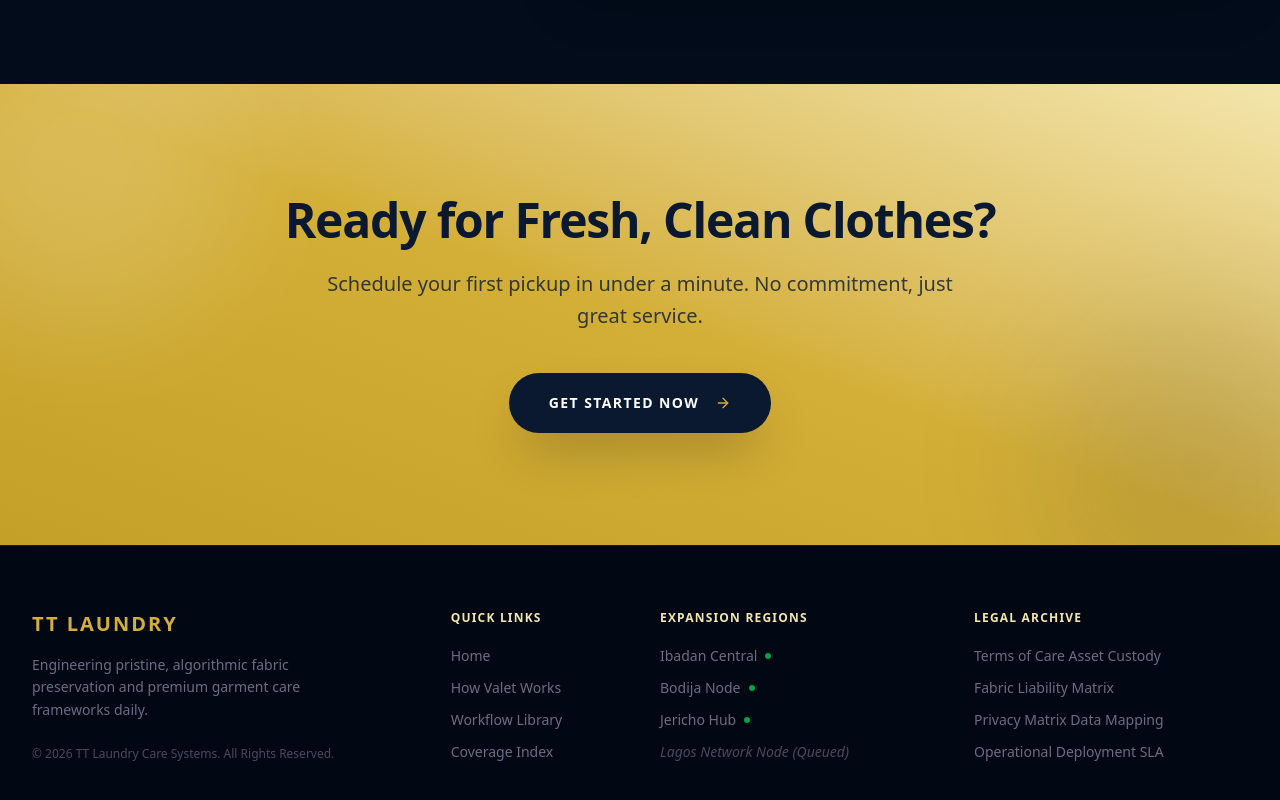
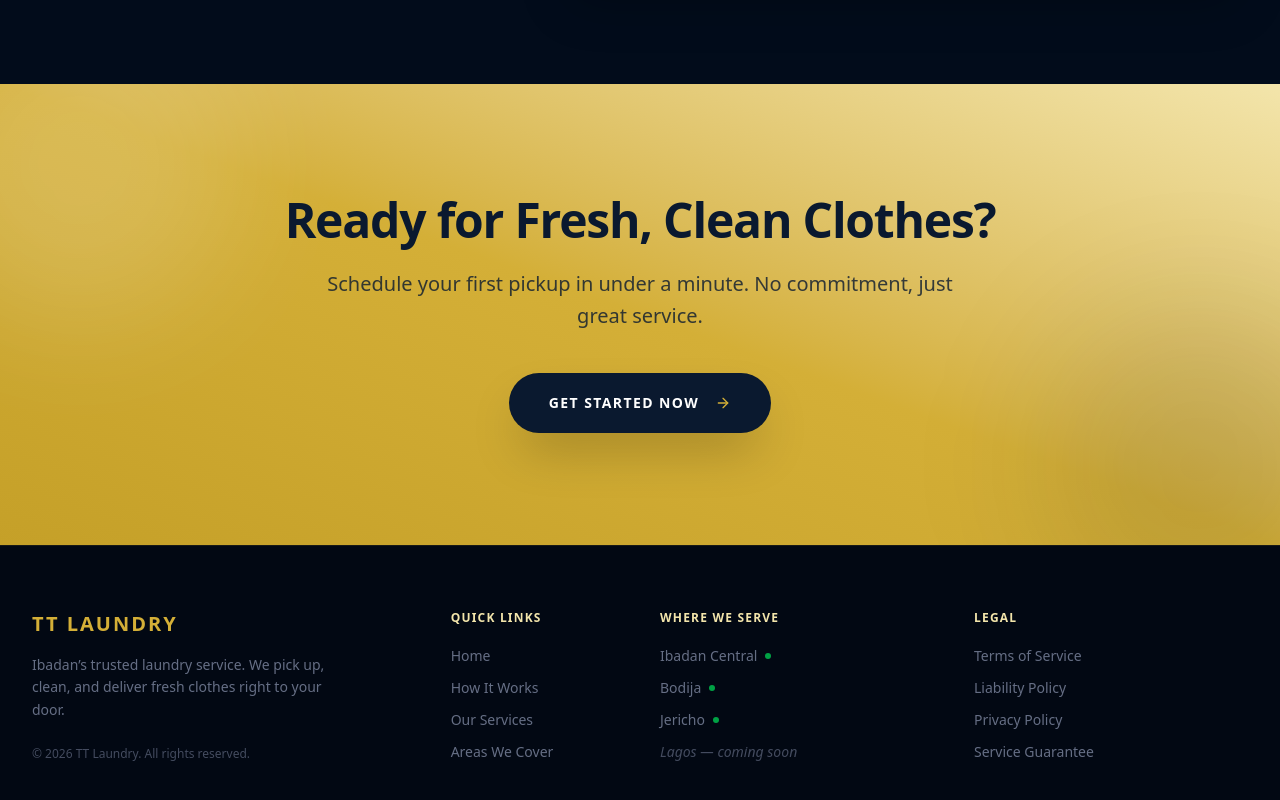
Before and after one commit to Philip-Ajayi/TT, a Next.js app: page / in a window 1280 px wide. Shown: the part 3855-4655 px from the top of the page. Built offline with nearby package versions, Linux system fonts and the light colour scheme.

Commit message:
Update footer.tsx

```diff
--- a/components/footer.tsx
+++ b/components/footer.tsx
@@ -3,46 +3,46 @@ export default function Footer() {
     <footer className="w-full bg-[#020813] text-platinum border-t border-gold-metallic/10 py-16 px-4 sm:px-6 lg:px-8 relative z-20">
       <div className="max-w-7xl mx-auto grid grid-cols-1 sm:grid-cols-2 lg:grid-cols-12 gap-10">
 
-        {/* Primary Identity Segment Column */}
+        {/* Brand Identity */}
         <div className="lg:col-span-4 flex flex-col justify-between">
           <div>
             <span className="text-xl font-black tracking-widest text-gold-metallic mb-4 block">
               TT LAUNDRY
             </span>
             <p className="text-sm text-platinum/60 max-w-xs leading-relaxed mb-6">
-              Engineering pristine, algorithmic fabric preservation and premium garment care frameworks daily.
+              Ibadan’s trusted laundry service. We pick up, clean, and deliver fresh clothes right to your door.
             </p>
           </div>
           <span className="text-xs text-platinum/40 block">
-            © 2026 TT Laundry Care Systems. All Rights Reserved.
+            © 2026 TT Laundry. All rights reserved.
           </span>
         </div>
 
-        {/* Navigation Core Track Links Column */}
+        {/* Quick Links */}
         <div className="lg:col-span-2 flex flex-col gap-3">
           <span className="text-xs font-bold tracking-widest text-gold-pastel uppercase mb-2">Quick Links</span>
           <a href="#home" className="text-sm text-platinum/60 hover:text-gold-metallic transition-colors">Home</a>
-          <a href="#how-it-works" className="text-sm text-platinum/60 hover:text-gold-metallic transition-colors">How Valet Works</a>
-          <a href="#services" className="text-sm text-platinum/60 hover:text-gold-metallic transition-colors">Workflow Library</a>
-          <a href="#coverage" className="text-sm text-platinum/60 hover:text-gold-metallic transition-colors">Coverage Index</a>
+          <a href="#how-it-works" className="text-sm text-platinum/60 hover:text-gold-metallic transition-colors">How It Works</a>
+          <a href="#services" className="text-sm text-platinum/60 hover:text-gold-metallic transition-colors">Our Services</a>
+          <a href="#coverage" className="text-sm text-platinum/60 hover:text-gold-metallic transition-colors">Areas We Cover</a>
         </div>
 
-        {/* Expansion Nodes Status Links Column */}
+        {/* Locations */}
         <div className="lg:col-span-3 flex flex-col gap-3">
-          <span className="text-xs font-bold tracking-widest text-gold-pastel uppercase mb-2">Expansion Regions</span>
+          <span className="text-xs font-bold tracking-widest text-gold-pastel uppercase mb-2">Where We Serve</span>
           <span className="text-sm text-platinum/60 flex items-center gap-2">Ibadan Central <span className="w-1.5 h-1.5 bg-green-500 rounded-full animate-pulse" /></span>
-          <span className="text-sm text-platinum/60 flex items-center gap-2">Bodija Node <span className="w-1.5 h-1.5 bg-green-500 rounded-full animate-pulse" /></span>
-          <span className="text-sm text-platinum/60 flex items-center gap-2">Jericho Hub <span className="w-1.5 h-1.5 bg-green-500 rounded-full animate-pulse" /></span>
-          <span className="text-sm text-platinum/40 italic">Lagos Network Node (Queued)</span>
+          <span className="text-sm text-platinum/60 flex items-center gap-2">Bodija <span className="w-1.5 h-1.5 bg-green-500 rounded-full animate-pulse" /></span>
+          <span className="text-sm text-platinum/60 flex items-center gap-2">Jericho <span className="w-1.5 h-1.5 bg-green-500 rounded-full animate-pulse" /></span>
+          <span className="text-sm text-platinum/40 italic">Lagos — coming soon</span>
         </div>
 
-        {/* Structural Corporate Governance Legal Column */}
+        {/* Legal */}
         <div className="lg:col-span-3 flex flex-col gap-3">
-          <span className="text-xs font-bold tracking-widest text-gold-pastel uppercase mb-2">Legal Archive</span>
-          <a href="#terms" className="text-sm text-platinum/60 hover:text-gold-metallic transition-colors">Terms of Care Asset Custody</a>
-          <a href="#liability" className="text-sm text-platinum/60 hover:text-gold-metallic transition-colors">Fabric Liability Matrix</a>
-          <a href="#privacy" className="text-sm text-platinum/60 hover:text-gold-metallic transition-colors">Privacy Matrix Data Mapping</a>
-          <a href="#sla" className="text-sm text-platinum/60 hover:text-gold-metallic transition-colors">Operational Deployment SLA</a>
+          <span className="text-xs font-bold tracking-widest text-gold-pastel uppercase mb-2">Legal</span>
+          <a href="#terms" className="text-sm text-platinum/60 hover:text-gold-metallic transition-colors">Terms of Service</a>
+          <a href="#liability" className="text-sm text-platinum/60 hover:text-gold-metallic transition-colors">Liability Policy</a>
+          <a href="#privacy" className="text-sm text-platinum/60 hover:text-gold-metallic transition-colors">Privacy Policy</a>
+          <a href="#sla" className="text-sm text-platinum/60 hover:text-gold-metallic transition-colors">Service Guarantee</a>
         </div>
       </div>
     </footer>
```
